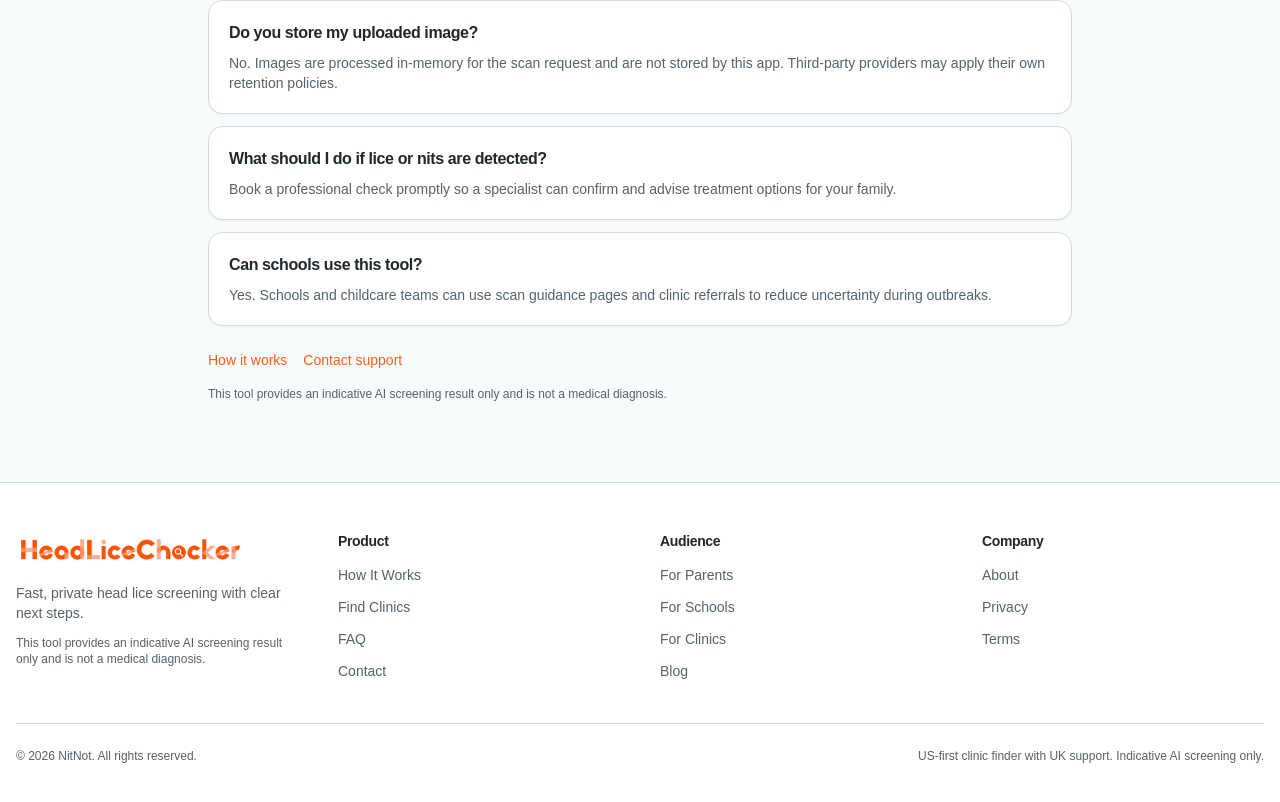
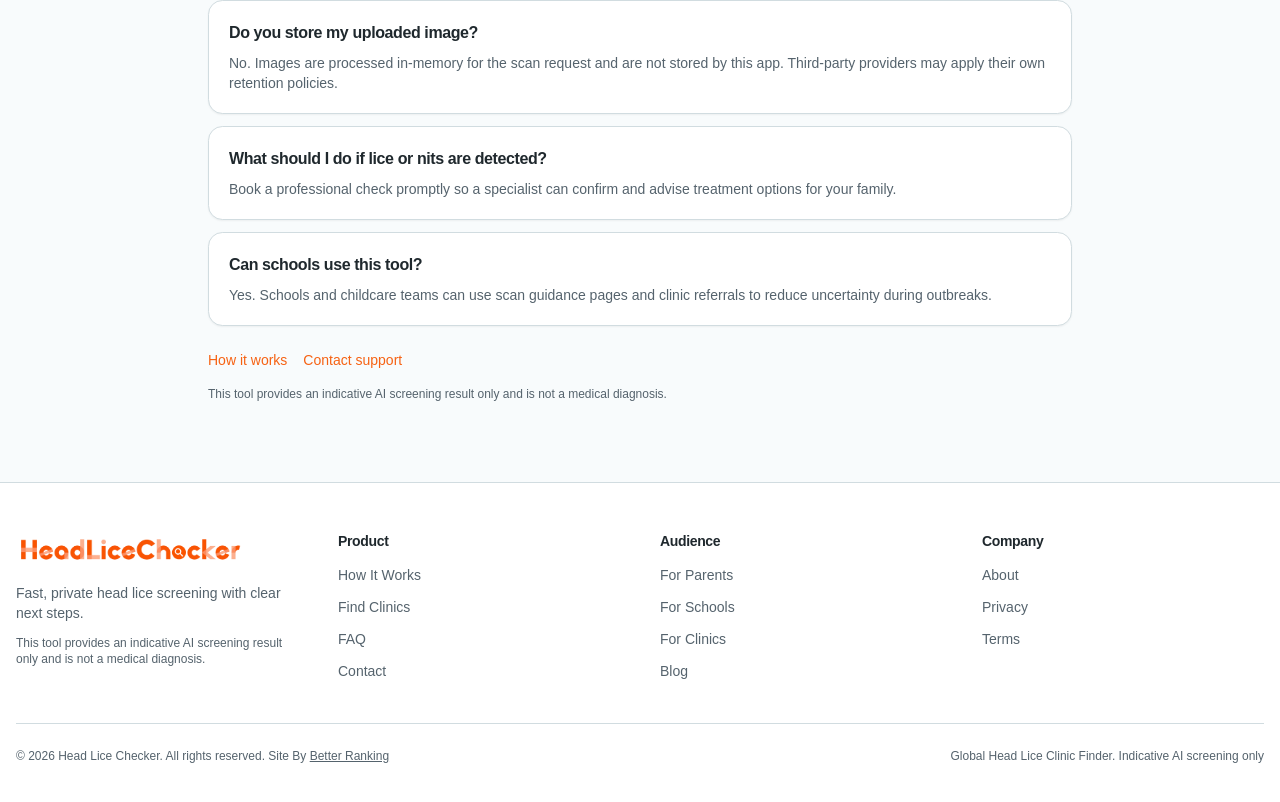
Before and after one commit to sam247/headlicechecker, a Next.js app: page /faq in a window 1280 px wide. Shown: the part 449-1251 px from the top of the page. Built offline with nearby package versions, Linux system fonts and the light colour scheme; no server answers.

Commit message:
Add Google Sheet clinic sync

```diff
--- a/components/site/SiteFooter.tsx
+++ b/components/site/SiteFooter.tsx
@@ -67,8 +67,18 @@ export default function SiteFooter() {
         </div>
 
         <div className="mt-10 flex flex-col gap-2 border-t border-border pt-6 text-xs text-muted-foreground sm:flex-row sm:items-center sm:justify-between">
-          <p>© {new Date().getFullYear()} NitNot. All rights reserved.</p>
-          <p>US-first clinic finder with UK support. Indicative AI screening only.</p>
+          <p>
+            © 2026 Head Lice Checker. All rights reserved. Site By{" "}
+            <a
+              href="https://betterranking.co.uk/#utm_source=footer&utm_medium=partner&utm_campaign=headlicechecker&utm_id=links"
+              target="_blank"
+              rel="noreferrer"
+              className="underline hover:text-foreground"
+            >
+              Better Ranking
+            </a>
+          </p>
+          <p>Global Head Lice Clinic Finder. Indicative AI screening only</p>
         </div>
       </div>
     </footer>
```
